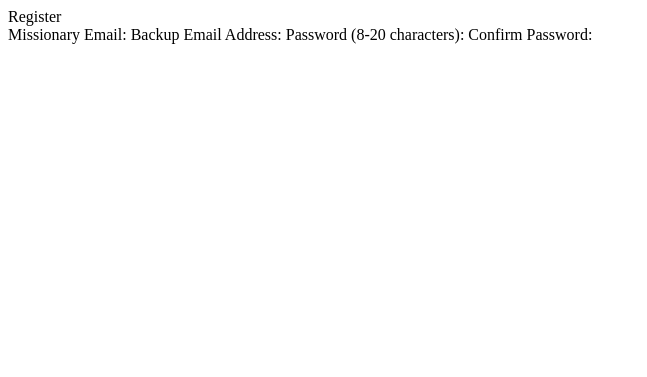
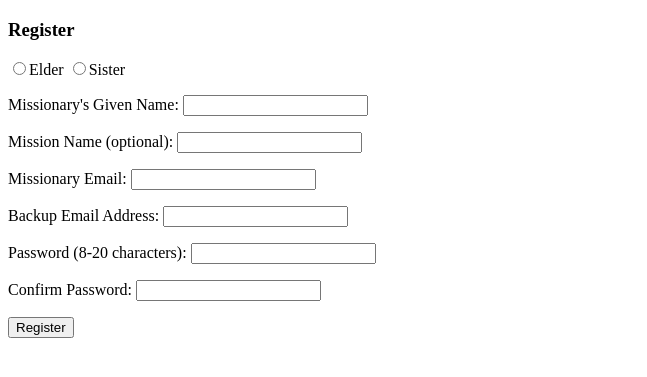
Before and after one commit to tduck/mission-email-journal, a Flask app: page /register in a window 1280 px wide. Shown: the top 377 px of the page, without its empty margins (0-647 px from the left). Run offline with Flask 2, Linux system fonts and the light colour scheme.

Commit message:
Temporary registration page, doesn't do anything yet

```diff
--- a/missionemailjournal.py
+++ b/missionemailjournal.py
@@ -7,18 +7,10 @@ from flask import render_template
 def register():
 	return render_template('registration.html')
 
-@app.route('/post/<username>')
-def show_user_profile(username):
-	return 'User %s' % username
-
 @app.route('/')
 @app.route('/index')
 def index():
 	return render_template('landing.html')
 
-@app.route('/registration')
-def index():
-	return render_template('registration.html')
-
 if __name__ == '__main__':
 	app.run()
--- a/templates/registration.html
+++ b/templates/registration.html
@@ -4,11 +4,29 @@
 </head>
 
 <body>
-Register
-	<form>
-	Missionary Email:
-	Backup Email Address:
-	Password (8-20 characters):
-	Confirm Password:
+<h3>Register</h3>
+	<form method="post">
+	<input type="radio" name="missionary_title" value="Elder">Elder</input>
+	<input type="radio" name="missionary_title" value="Sister">Sister</input>
+	<p>Missionary's Given Name:
+		<input type="text" name="given_name">
+	</p>
+	<p>Mission Name (optional):
+		<input type="text" name="last_name">
+	</p>
+	<p>Missionary Email:
+		<input type="text" name="username">
+	</p>
+
+	<p>Backup Email Address:
+		<input type="text" name="secondary_email">
+	</p>
+	<p>Password (8-20 characters):
+		<input type="password" name="password">
+	</p>
+	<p>Confirm Password:
+		<input type="password" name="password_confirm">
+	</p>
+	<input type="submit" value="Register">
 	</form>
 </body>
```
Also changed, not shown: 1 other file.
